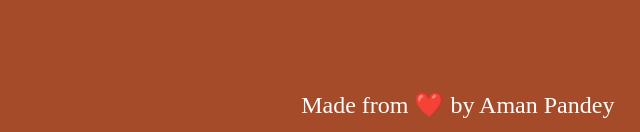
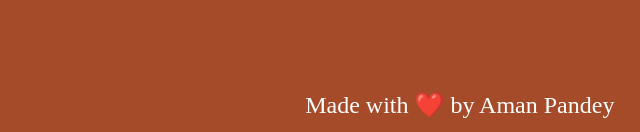
Before and after one commit to amanpandey1407/webtypist, a plain HTML site: page index.html in a window 1280 px wide. Shown: the part 665-797 px from the top of the page, 640-1280 px from the left. Drawn offline with Linux system fonts and the light colour scheme.

Commit message:
Update index.html

```diff
--- a/index.html
+++ b/index.html
@@ -28,7 +28,7 @@
       <button id="nextbtn" class="btn">Next</button>
       <button id="resetbtn" class="btn">Reset</button>
 
-      <p class="develop">Made from ❤️ by Aman Pandey</p>
+      <p class="develop">Made with ❤️ by Aman Pandey</p>
     </div>
 
     <script src="logic.js"></script>
```
